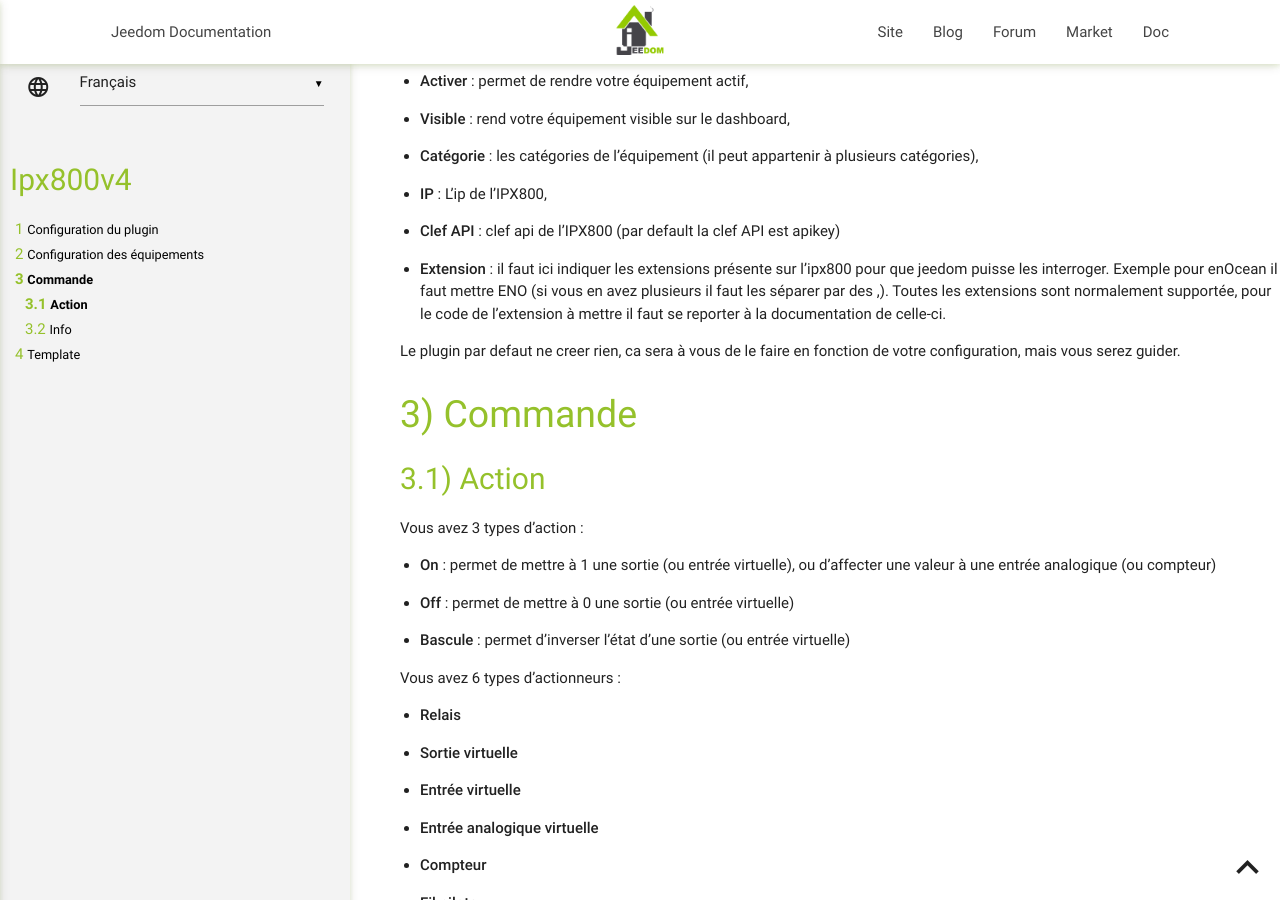
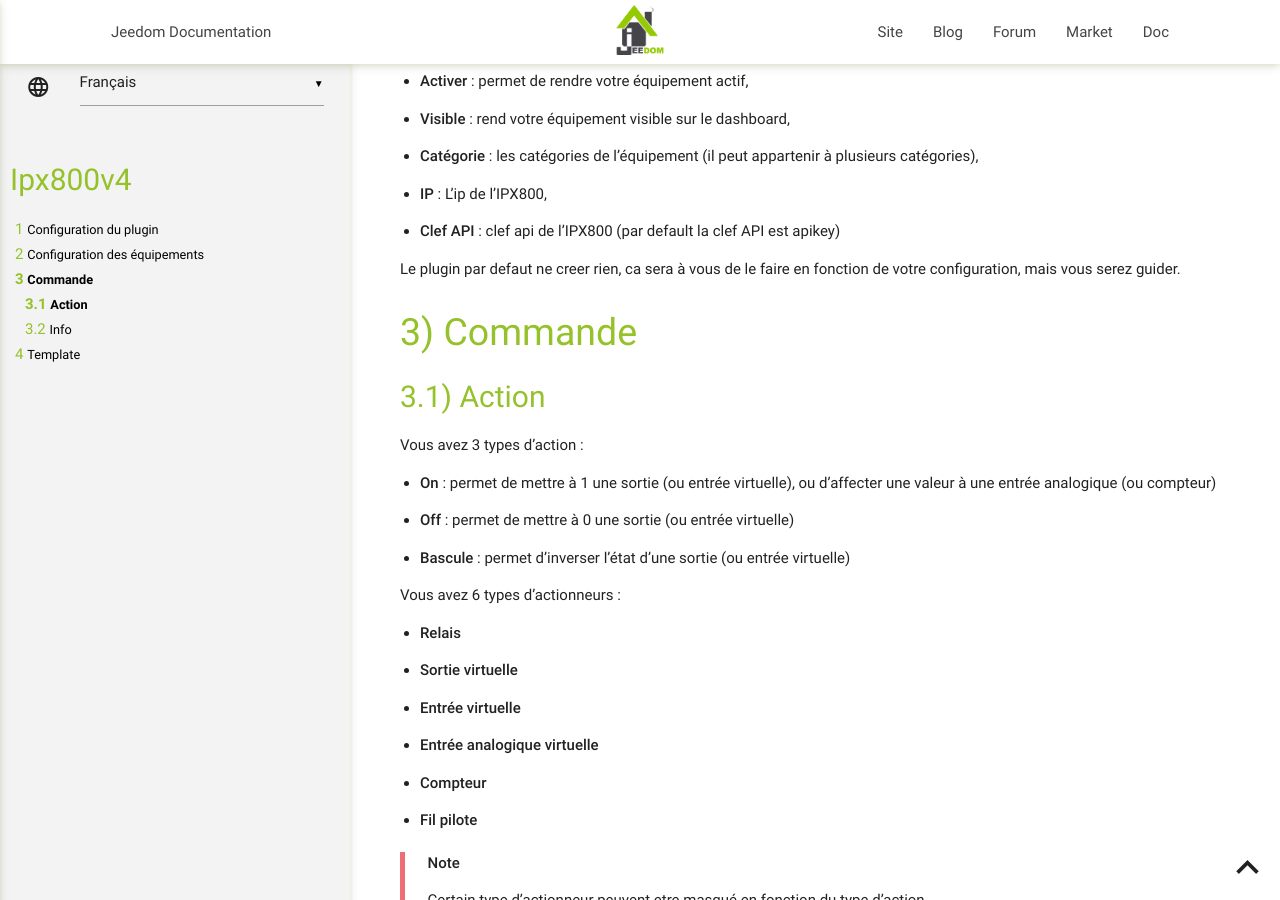
Before and after one commit to jeedom/plugin-ipx800v4, a Jekyll site: the page built from docs/fr_FR/index.md, in a window 1280 px wide and 900 px high, scrolled down 707 px. Built offline with Jekyll 4.4.1, drawn with Linux system fonts in a browser that asks for light colours; our own code applies the rules of GitHub Pages for plain Markdown files.

Commit message:
update doc

```diff
--- a/docs/fr_FR/index.md
+++ b/docs/fr_FR/index.md
@@ -41,13 +41,6 @@ Vous retrouvez ici toute la configuration de votre équipement :
 
 -   **Clef API** : clef api de l’IPX800 (par default la clef API
     est apikey)
-
--   **Extension** : il faut ici indiquer les extensions présente sur
-    l’ipx800 pour que jeedom puisse les interroger. Exemple pour enOcean
-    il faut mettre ENO (si vous en avez plusieurs il faut les séparer
-    par des ,). Toutes les extensions sont normalement supportée, pour
-    le code de l’extension à mettre il faut se reporter à la
-    documentation de celle-ci.
 
 Le plugin par defaut ne creer rien, ca sera à vous de le faire en
 fonction de votre configuration, mais vous serez guider.
```
